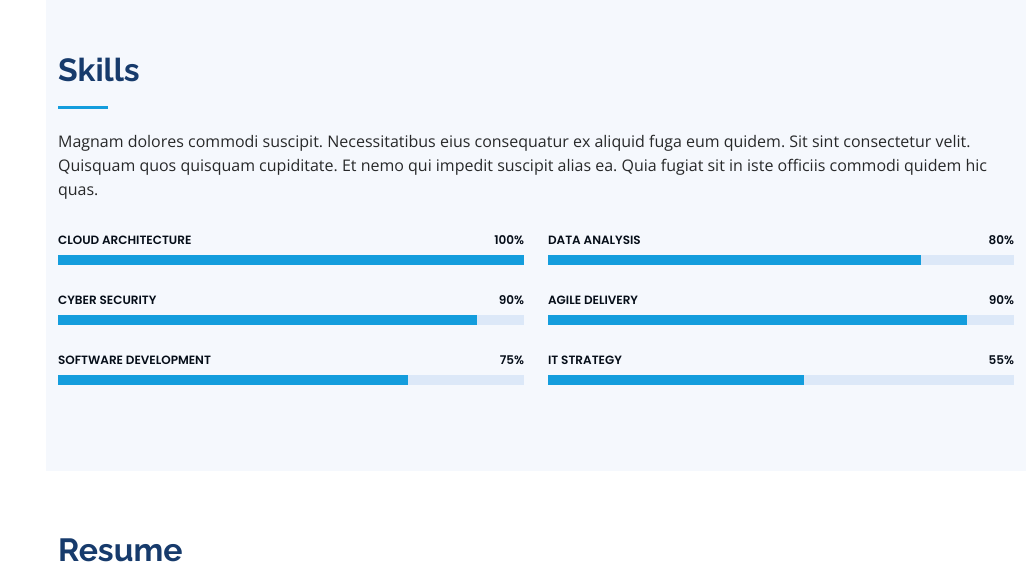
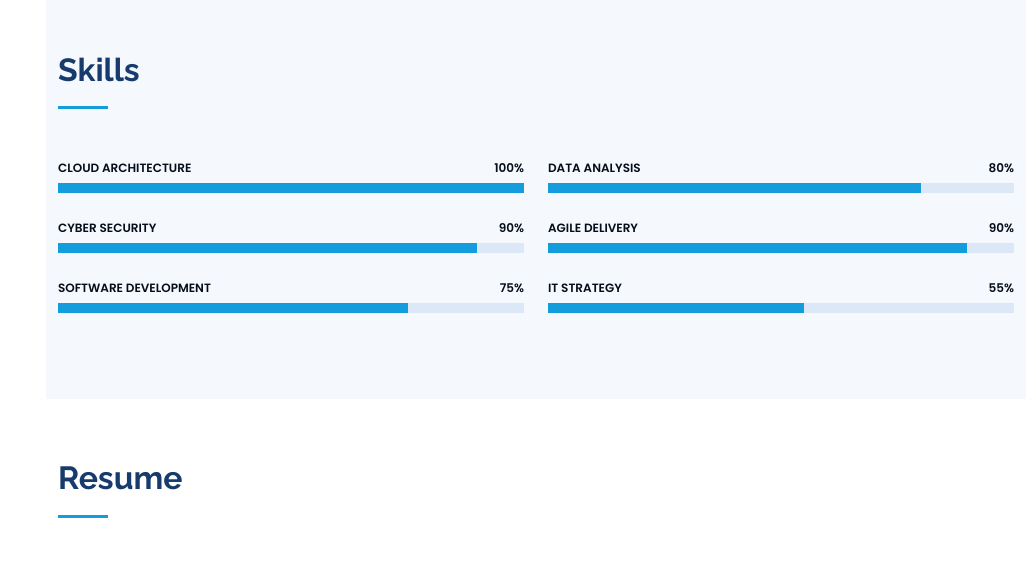
Before and after one commit to CMcConnor/CMcConnor.github.io, a plain HTML site: page index.html in a window 1280 px wide. Shown: the part 1340-1925 px from the top of the page, without its empty margins (254-1280 px from the left). Drawn offline with nearby package versions, Linux system fonts and the light colour scheme.

Commit message:
update skills

```diff
--- a/index.html
+++ b/index.html
@@ -167,7 +167,7 @@
 
         <div class="section-title">
           <h2>Skills</h2>
-          <p>Magnam dolores commodi suscipit. Necessitatibus eius consequatur ex aliquid fuga eum quidem. Sit sint consectetur velit. Quisquam quos quisquam cupiditate. Et nemo qui impedit suscipit alias ea. Quia fugiat sit in iste officiis commodi quidem hic quas.</p>
+          <!-- <p>Through my career I have learned valuable skills for</p> -->
         </div>
 
         <div class="row skills-content">
```
